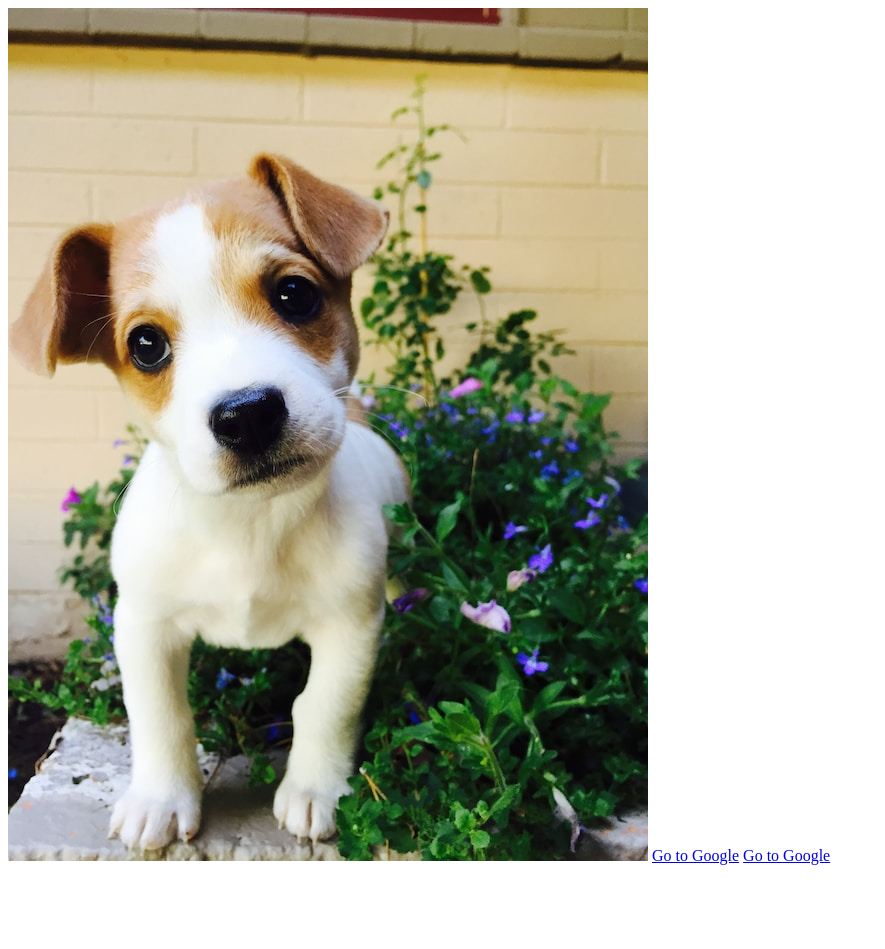
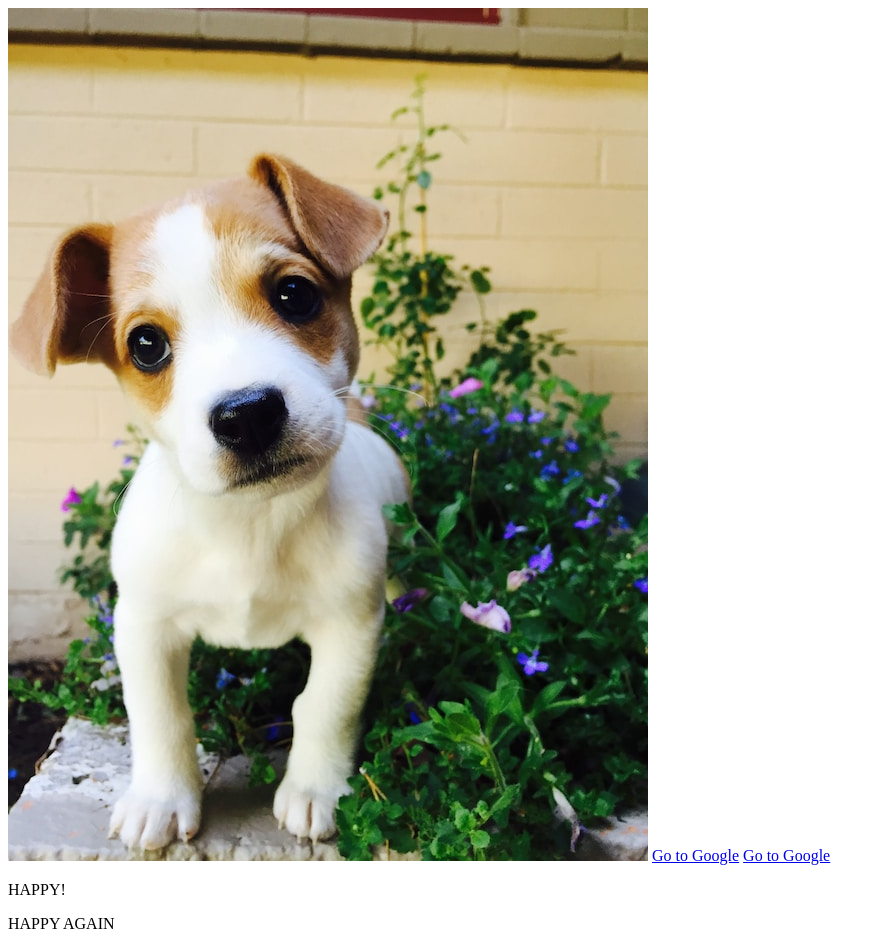
Before and after one commit to cristianislemus/HTML_CSS, a plain HTML site: page tags_and_attributes/index.html in a window 1280 px wide. Shown: the whole page, without its empty margins (0-885 px from the left). Before the commit the page ends 873 px from the top, so only its background shows below. Drawn offline with Linux system fonts and the light colour scheme.

Commit message:
Modified document to take notes on class attributes .

```diff
--- a/tags_and_attributes/index.html
+++ b/tags_and_attributes/index.html
@@ -19,7 +19,11 @@
 
     <a href="https://www.google.com" target="_blank">Go to Google</a>
 
+    <!-- Class attribue. Class attribute is referencd on html documents with "class =" and on a stylesheet as ".(something)" This will add formatting to any tags that have that class attibutes. -->
 
+    <p class="happiness">HAPPY!</p>
+
+    <p class="happiness">HAPPY AGAIN</p>
 
 </body>
 </html>
```
